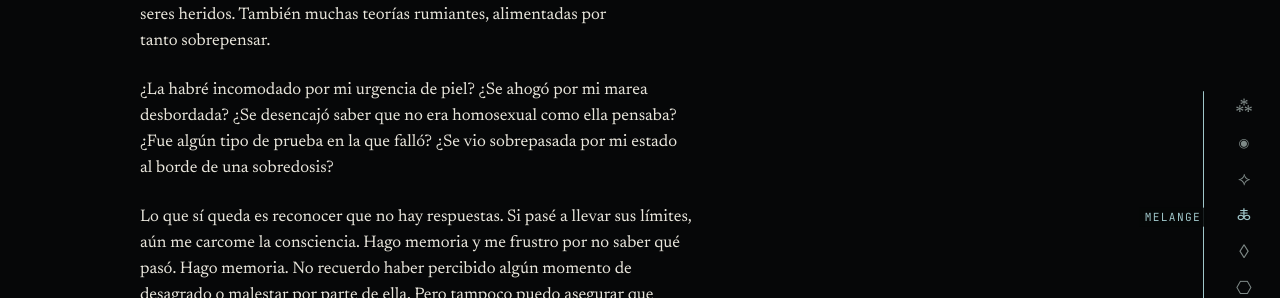
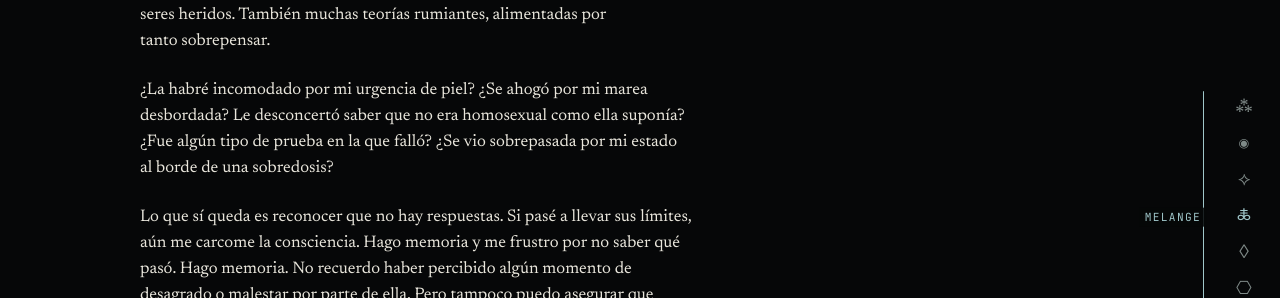
Before and after one commit to hugomoraga/kndl000, a Jekyll site: the page built from content/collections/_melange_reports/ozora-mdma.md, in a window 1280 px wide and 900 px high, scrolled down 4535 px. Shown: the part 178-476 px from the top of the window. Built offline with Jekyll 4.4.1, drawn with Linux system fonts in a browser that asks for light colours.

Commit message:
Update Reporte “ozora-mdma”

```diff
--- a/content/collections/_melange_reports/ozora-mdma.md
+++ b/content/collections/_melange_reports/ozora-mdma.md
@@ -83,7 +83,7 @@ Creo que quizás me excedí con el tacto. O tal vez ella estaba conflictuada, ca
 
 Me quedaron muchas sentencias dando vueltas y una sensación emocionalmente amarga. Reflejos solapados y proyecciones de dos seres heridos. También muchas teorías rumiantes, alimentadas por tanto sobrepensar.
 
-¿La habré incomodado por mi urgencia de piel? ¿Se ahogó por mi marea desbordada? ¿Se desencajó saber que no era homosexual como ella pensaba? ¿Fue algún tipo de prueba en la que falló? ¿Se vio sobrepasada por mi estado al borde de una sobredosis?
+¿La habré incomodado por mi urgencia de piel? ¿Se ahogó por mi marea desbordada? Le desconcertó saber que no era homosexual como ella suponía? ¿Fue algún tipo de prueba en la que falló? ¿Se vio sobrepasada por mi estado al borde de una sobredosis?
 
 Lo que sí queda es reconocer que no hay respuestas. Si pasé a llevar sus límites, aún me carcome la consciencia. Hago memoria y me frustro por no saber qué pasó. Hago memoria. No recuerdo haber percibido algún momento de desagrado o malestar por parte de ella. Pero tampoco puedo asegurar que estuviera interpretando correctamente lo que sucedía.
 
```
